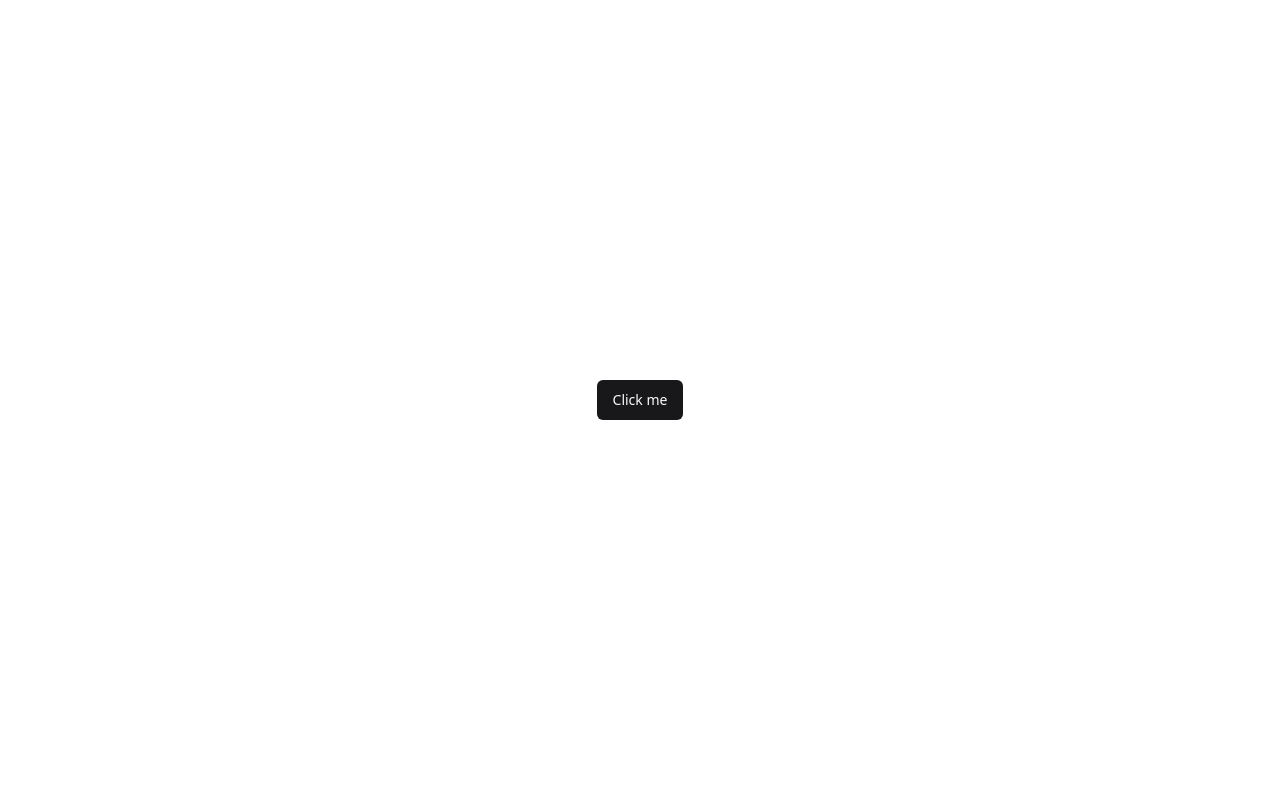
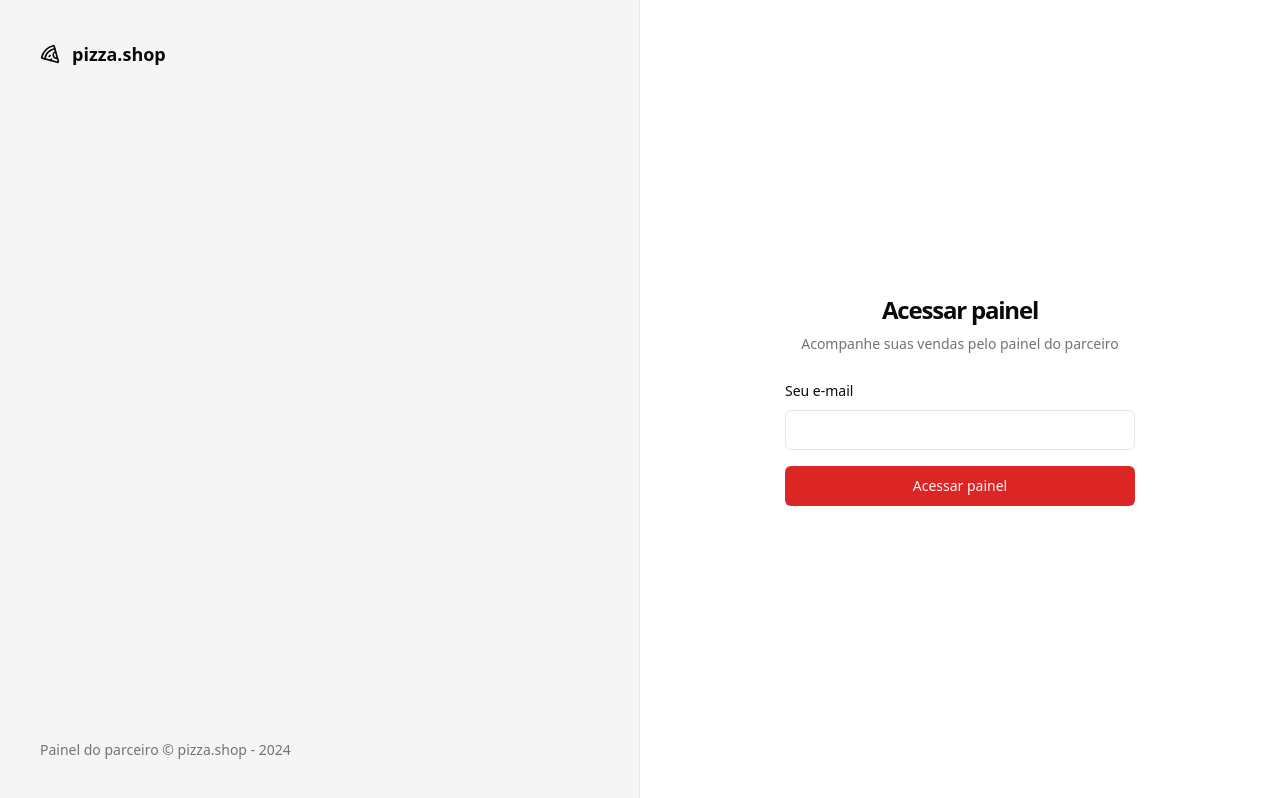
Before and after one commit to juliofreitasbm/04-PIZZASHOP-WEB, a React (Vite) app: page /sign-in in a window 1280 px wide. Built offline with nearby package versions, Linux system fonts and the light colour scheme.

Commit message:
Final do Submódulo 1 e Aula Página:Login

```diff
--- a/src/App.tsx
+++ b/src/App.tsx
@@ -1,11 +1,15 @@
-import { Button } from './components/ui/button'
 import './global.css'
 
+import { Helmet, HelmetProvider } from 'react-helmet-async'
+import { RouterProvider } from 'react-router-dom'
+
+import { router } from './routes'
+
 export function App() {
-
   return (
-    <div className='flex justify-center items-center h-screen'>
-      <Button>Click me</Button>
-    </div>
+    <HelmetProvider>
+      <Helmet titleTemplate="%s | pizza.shop" />
+      <RouterProvider router={router} />
+    </HelmetProvider>
   )
 }
--- /dev/null
+++ b/src/components/ui/input.tsx
@@ -0,0 +1,24 @@
+import * as React from 'react'
+
+import { cn } from '@/lib/utils'
+
+export type InputProps = React.InputHTMLAttributes<HTMLInputElement>
+
+const Input = React.forwardRef<HTMLInputElement, InputProps>(
+  ({ className, type, ...props }, ref) => {
+    return (
+      <input
+        type={type}
+        className={cn(
+          'flex h-10 w-full rounded-md border border-input bg-background px-3 py-2 text-sm ring-offset-background file:border-0 file:bg-transparent file:text-sm file:font-medium file:text-foreground placeholder:text-muted-foreground focus-visible:outline-none focus-visible:ring-2 focus-visible:ring-ring focus-visible:ring-offset-2 disabled:cursor-not-allowed disabled:opacity-50',
+          className,
+        )}
+        ref={ref}
+        {...props}
+      />
+    )
+  },
+)
+Input.displayName = 'Input'
+
+export { Input }
--- /dev/null
+++ b/src/components/ui/label.tsx
@@ -0,0 +1,24 @@
+import * as React from "react"
+import * as LabelPrimitive from "@radix-ui/react-label"
+import { cva, type VariantProps } from "class-variance-authority"
+
+import { cn } from "@/lib/utils"
+
+const labelVariants = cva(
+  "text-sm font-medium leading-none peer-disabled:cursor-not-allowed peer-disabled:opacity-70"
+)
+
+const Label = React.forwardRef<
+  React.ElementRef<typeof LabelPrimitive.Root>,
+  React.ComponentPropsWithoutRef<typeof LabelPrimitive.Root> &
+    VariantProps<typeof labelVariants>
+>(({ className, ...props }, ref) => (
+  <LabelPrimitive.Root
+    ref={ref}
+    className={cn(labelVariants(), className)}
+    {...props}
+  />
+))
+Label.displayName = LabelPrimitive.Root.displayName
+
+export { Label }
--- a/src/global.css
+++ b/src/global.css
@@ -4,56 +4,47 @@
 @layer base {
   :root {
     --background: 0 0% 100%;
-    --foreground: 240 10% 3.9%;
+    --foreground: 0 0% 3.9%;
     --card: 0 0% 100%;
-    --card-foreground: 240 10% 3.9%;
+    --card-foreground: 0 0% 3.9%;
     --popover: 0 0% 100%;
-    --popover-foreground: 240 10% 3.9%;
-    --primary: 240 5.9% 10%;
-    --primary-foreground: 0 0% 98%;
-    --secondary: 240 4.8% 95.9%;
-    --secondary-foreground: 240 5.9% 10%;
-    --muted: 240 4.8% 95.9%;
-    --muted-foreground: 240 3.8% 46.1%;
-    --accent: 240 4.8% 95.9%;
-    --accent-foreground: 240 5.9% 10%;
+    --popover-foreground: 0 0% 3.9%;
+    --primary: 0 72.2% 50.6%;
+    --primary-foreground: 0 85.7% 97.3%;
+    --secondary: 0 0% 96.1%;
+    --secondary-foreground: 0 0% 9%;
+    --muted: 0 0% 96.1%;
+    --muted-foreground: 0 0% 45.1%;
+    --accent: 0 0% 96.1%;
+    --accent-foreground: 0 0% 9%;
     --destructive: 0 84.2% 60.2%;
     --destructive-foreground: 0 0% 98%;
-    --border: 240 5.9% 90%;
-    --input: 240 5.9% 90%;
-    --ring: 240 10% 3.9%;
-    --chart-1: 12 76% 61%;
-    --chart-2: 173 58% 39%;
-    --chart-3: 197 37% 24%;
-    --chart-4: 43 74% 66%;
-    --chart-5: 27 87% 67%;
-    --radius: 0.5rem
+    --border: 0 0% 89.8%;
+    --input: 0 0% 89.8%;
+    --ring: 0 72.2% 50.6%;
+    --radius: 0.5rem;
   }
+
   .dark {
-    --background: 240 10% 3.9%;
+    --background: 0 0% 3.9%;
     --foreground: 0 0% 98%;
-    --card: 240 10% 3.9%;
+    --card: 0 0% 3.9%;
     --card-foreground: 0 0% 98%;
-    --popover: 240 10% 3.9%;
+    --popover: 0 0% 3.9%;
     --popover-foreground: 0 0% 98%;
-    --primary: 0 0% 98%;
-    --primary-foreground: 240 5.9% 10%;
-    --secondary: 240 3.7% 15.9%;
+    --primary: 0 72.2% 50.6%;
+    --primary-foreground: 0 85.7% 97.3%;
+    --secondary: 0 0% 14.9%;
     --secondary-foreground: 0 0% 98%;
-    --muted: 240 3.7% 15.9%;
-    --muted-foreground: 240 5% 64.9%;
-    --accent: 240 3.7% 15.9%;
+    --muted: 0 0% 14.9%;
+    --muted-foreground: 0 0% 63.9%;
+    --accent: 0 0% 14.9%;
     --accent-foreground: 0 0% 98%;
     --destructive: 0 62.8% 30.6%;
     --destructive-foreground: 0 0% 98%;
-    --border: 240 3.7% 15.9%;
-    --input: 240 3.7% 15.9%;
-    --ring: 240 4.9% 83.9%;
-    --chart-1: 220 70% 50%;
-    --chart-2: 160 60% 45%;
-    --chart-3: 30 80% 55%;
-    --chart-4: 280 65% 60%;
-    --chart-5: 340 75% 55%
+    --border: 0 0% 14.9%;
+    --input: 0 0% 14.9%;
+    --ring: 0 72.2% 50.6%;
   }
 }
 @layer base {
--- a/src/main.tsx
+++ b/src/main.tsx
@@ -1,5 +1,6 @@
 import { StrictMode } from 'react'
 import { createRoot } from 'react-dom/client'
+
 import { App } from './App'
 
 createRoot(document.getElementById('root')!).render(
--- /dev/null
+++ b/src/pages/_layouts/app.tsx
@@ -0,0 +1,13 @@
+import { Outlet } from 'react-router-dom'
+
+export function AppLayout() {
+  return (
+    <div>
+      <h1>Cabeçalho</h1>
+
+      <div>
+        <Outlet />
+      </div>
+    </div>
+  )
+}
--- /dev/null
+++ b/src/pages/_layouts/auth.tsx
@@ -0,0 +1,23 @@
+import { Pizza } from 'lucide-react'
+import { Outlet } from 'react-router-dom'
+
+export function AuthLayout() {
+  return (
+    <div className="grid min-h-screen grid-cols-2">
+      <div className="flex h-full flex-col justify-between border-r border-foreground/5 bg-muted p-10 text-muted-foreground">
+        <div className="flex items-center gap-3 text-lg text-foreground">
+          <Pizza className="h-5 w-5" />
+          <span className="font-semibold">pizza.shop</span>
+        </div>
+
+        <footer className="text-sm">
+          Painel do parceiro &copy; pizza.shop - {new Date().getFullYear()}
+        </footer>
+      </div>
+
+      <div className="flex flex-col items-center justify-center">
+        <Outlet />
+      </div>
+    </div>
+  )
+}
--- /dev/null
+++ b/src/pages/app/dashboard.tsx
@@ -0,0 +1,10 @@
+import { Helmet } from 'react-helmet-async'
+
+export function Dashboard() {
+  return (
+    <>
+      <Helmet title="Dashboard" />
+      <h1>Dashboard</h1>
+    </>
+  )
+}
--- /dev/null
+++ b/src/pages/auth/sign-in.tsx
@@ -0,0 +1,31 @@
+import { Button } from '@/components/ui/button'
+import { Input } from '@/components/ui/input'
+import { Label } from '@/components/ui/label'
+import { Helmet } from 'react-helmet-async'
+
+export function SignIn() {
+  return (
+    <>
+      <Helmet title="Login" />
+      <div className="p-8">
+        <div className="w-[350px] flex flex-col justify-center gap-6">
+          <div className="flex flex-col gap-2 text-center">
+            <h1 className="text-2xl font-semibold tracking-tighter">
+              Acessar painel
+            </h1>
+            <p className="text-sm text-muted-foreground">
+              Acompanhe suas vendas pelo painel do parceiro
+            </p>
+          </div>
+          <form className="space-y-4">
+            <div className="space-y-2">
+              <Label htmlFor="email">Seu e-mail</Label>
+              <Input id="email" type="email" />
+            </div>
+            <Button className="w-full">Acessar painel</Button>
+          </form>
+        </div>
+      </div>
+    </>
+  )
+}
--- /dev/null
+++ b/src/routes.tsx
@@ -0,0 +1,18 @@
+import { createBrowserRouter } from 'react-router-dom'
+import { Dashboard } from './pages/app/dashboard'
+import { SignIn } from './pages/auth/sign-in'
+import { AppLayout } from './pages/_layouts/app'
+import { AuthLayout } from './pages/_layouts/auth'
+
+export const router = createBrowserRouter([
+  {
+    path: '/',
+    element: <AppLayout />,
+    children: [{ path: '/', element: <Dashboard /> }],
+  },
+  {
+    path: '/',
+    element: <AuthLayout />,
+    children: [{ path: '/sign-in', element: <SignIn /> }],
+  },
+])
```
Also changed, not shown: package.json (+13 -0 lines), .eslintrc.json (added), 2 other files (tests, documents, lock files or other folders).
